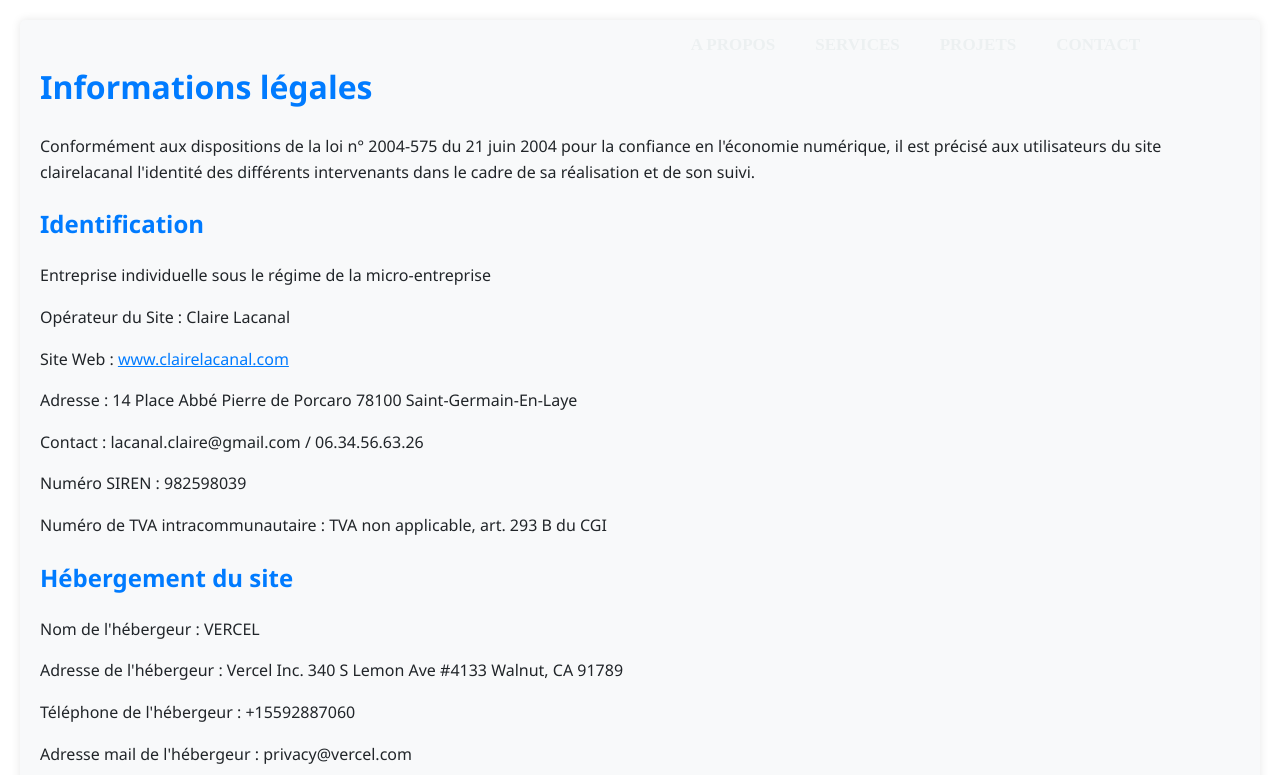
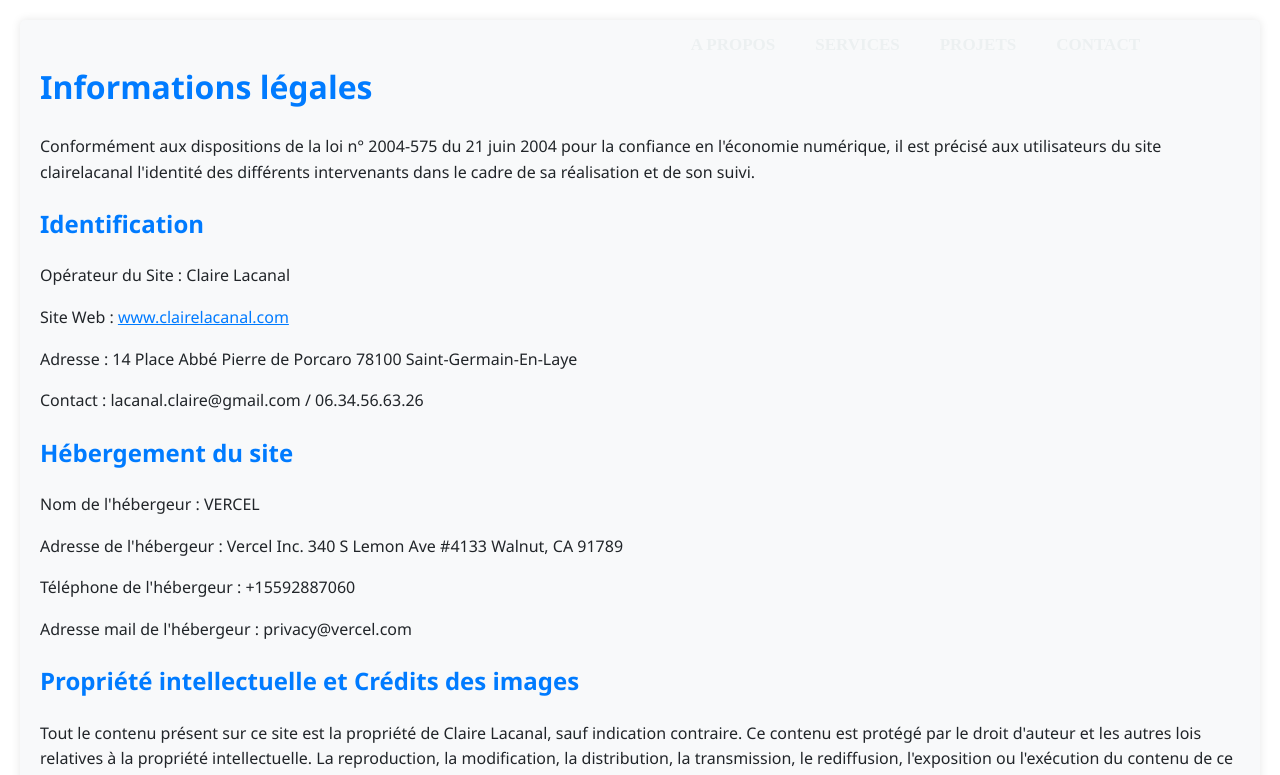
Before and after one commit to clairelacanal/my-book, a React (Create React App) app: page /mentions-legales in a window 1280 px wide. Shown: the top 775 px of the page. Built offline with nearby package versions, Linux system fonts and the light colour scheme.

Commit message:
changements infos legales

```diff
--- a/src/Components/Footer/LegalInfo/LegalInfo.js
+++ b/src/Components/Footer/LegalInfo/LegalInfo.js
@@ -8,13 +8,10 @@ const LegalInfo = () => {
             <p>Conformément aux dispositions de la loi n° 2004-575 du 21 juin 2004 pour la confiance en l'économie numérique, il est précisé aux utilisateurs du site clairelacanal l'identité des différents intervenants dans le cadre de sa réalisation et de son suivi.</p>
 
             <h2>Identification</h2>
-            <p>Entreprise individuelle sous le régime de la micro-entreprise</p>
             <p>Opérateur du Site : Claire Lacanal</p>
             <p>Site Web : <a href="http://www.clairelacanal.com">www.clairelacanal.com</a></p>
             <p>Adresse : 14 Place Abbé Pierre de Porcaro 78100 Saint-Germain-En-Laye</p>
             <p>Contact : lacanal.claire@gmail.com / 06.34.56.63.26</p>
-            <p>Numéro SIREN : 982598039</p>
-            <p>Numéro de TVA intracommunautaire : TVA non applicable, art. 293 B du CGI</p>
 
             <h2>Hébergement du site</h2>
             <p>Nom de l'hébergeur : VERCEL</p>
```
